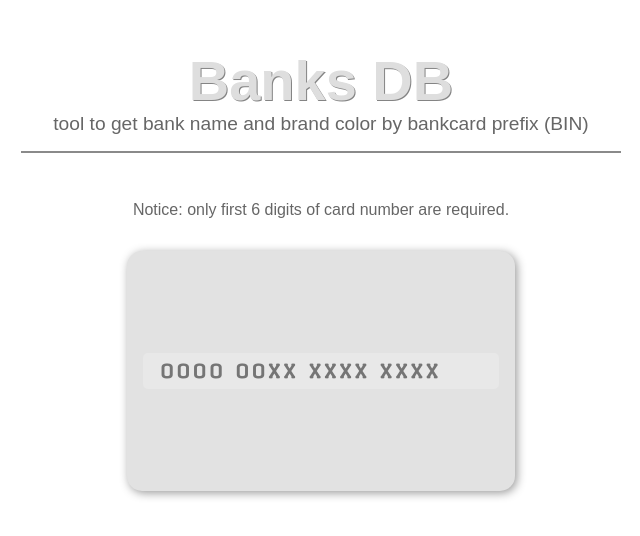
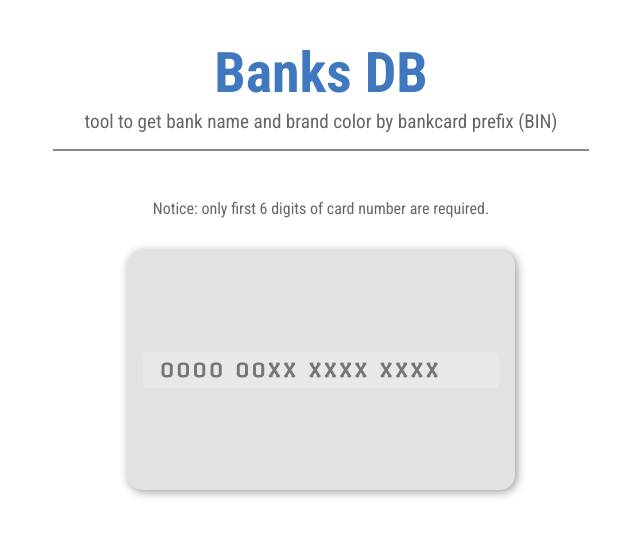
Before and after one commit to ramoona/banks-db-demo, a website with bundled scripts: page index.html in a window 1280 px wide. Shown: the whole page, without its empty margins (319-959 px from the left). Built offline with nearby package versions, Linux system fonts and the light colour scheme.

Commit message:
close #8

```diff
--- a/assets/bundle.js
+++ b/assets/bundle.js
@@ -806,7 +806,6 @@ window.onload = function () {
     const bankInfo = document.getElementById('card');
     const bankName = document.getElementById('bank-name');
     const cardType = document.getElementById('type');
-    const repoLink = document.querySelector('.repo-link');
     const hint = document.querySelector('.hint');
     const bankClass = 'is-' + bank.country + '-' + bank.name;
 
@@ -816,12 +815,10 @@ window.onload = function () {
       bankName.innerHTML = bank.engTitle;
       bankName.classList.add('visible');
       bankInfo.classList.add(bankClass);
-      repoLink.style.color = bank.color;
     } else {
       bankName.classList.remove('visible');
       bankInfo.setAttribute('class', 'card');
       bankName.innerHTML = '';
-      repoLink.removeAttribute('style');
 
       if (cardNumber.value.length >= 7) {
         bankName.innerHTML = 'Unknown bank';
--- a/assets/style.css
+++ b/assets/style.css
@@ -176,7 +176,7 @@ table {
 html {
   font-size: 16px;
   color: #666;
-  font-family: sans-serif;
+  font-family: 'Roboto Condensed', sans-serif;
 }
 
 .container {
@@ -197,30 +197,30 @@ html {
   text-align: center;
 }
 
-.repo-link {
-  text-shadow: 1px 1px 0 #666;
-  font-size: 3.5rem;
-  transition: .4s color, .4s opacity;
-  font-weight: bold;
-  opacity: .8;
-  display: block;
-  color: #D6D6D6;
-  cursor: pointer;
-  text-decoration: none;
-}
-
-.repo-link:hover {
-  opacity: 1;
+.heading__descr {
+  margin: 0;
 }
 
 .link {
-  color: #A7A7A7;
-  cursor: pointer;
-  transition: .3s color;
+  color: #4078C0;
+  text-decoration: none;
+  border-bottom: 2px solid transparent;
+  transition: .2s border-color;
+  line-height: 90%;
+  display: inline-block;
 }
 
 .link:hover {
-  color: #868585;
+  border-color: currentColor;
+  cursor: pointer;
+}
+
+.repo {
+  font-size: 3.5rem;
+  margin-bottom: .5rem;
+  font-weight: bold;
+  border-width: 4px;
+
 }
 
 .notice {
--- a/index.html
+++ b/index.html
@@ -4,14 +4,15 @@
     <title>Banks DB</title>
     <meta name="viewport" content="width=device-width, initial-scale=1">
     <link rel="stylesheet" href="assets/style.css">
+  <link href='https://fonts.googleapis.com/css?family=Roboto+Condensed:400,700' rel='stylesheet' type='text/css'>
 </head>
 <body>
 
 <div class="container">
 
   <h1 class="heading">
-    <a class="repo-link" href="https://github.com/ramoona/banks-db">Banks DB</a>
-    tool to get bank name and brand color by bankcard prefix (BIN)
+    <a class="repo link" href="https://github.com/ramoona/banks-db">Banks DB</a>
+    <p class="heading__descr">tool to get bank name and brand color by bankcard prefix (BIN)</p>
   </h1>
 
   <p class="notice">Notice: only first 6 digits of card number are required.</p>
--- a/package.json
+++ b/package.json
@@ -15,7 +15,7 @@
     "db"
   ],
   "dependencies": {
-    "banks-db": "^0.4.0"
+    "banks-db": "^0.5.0"
   },
   "devDependencies": {
     "autoprefixer": "^6.3.1",
--- a/src/index.js
+++ b/src/index.js
@@ -11,7 +11,6 @@ window.onload = function () {
     const bankInfo = document.getElementById('card');
     const bankName = document.getElementById('bank-name');
     const cardType = document.getElementById('type');
-    const repoLink = document.querySelector('.repo-link');
     const hint = document.querySelector('.hint');
     const bankClass = 'is-' + bank.country + '-' + bank.name;
 
@@ -21,12 +20,10 @@ window.onload = function () {
       bankName.innerHTML = bank.engTitle;
       bankName.classList.add('visible');
       bankInfo.classList.add(bankClass);
-      repoLink.style.color = bank.color;
     } else {
       bankName.classList.remove('visible');
       bankInfo.setAttribute('class', 'card');
       bankName.innerHTML = '';
-      repoLink.removeAttribute('style');
 
       if (cardNumber.value.length >= 7) {
         bankName.innerHTML = 'Unknown bank';
--- a/src/style.css
+++ b/src/style.css
@@ -6,7 +6,7 @@
 html {
   font-size: 16px;
   color: #666;
-  font-family: sans-serif;
+  font-family: 'Roboto Condensed', sans-serif;
 }
 
 .container {
@@ -25,30 +25,32 @@ html {
   font-weight: normal;
   font-size: 1.2rem;
   text-align: center;
-}
 
-.repo-link {
-  text-shadow: 1px 1px 0 #666;
-  font-size: 3.5rem;
-  transition: .4s color, .4s opacity;
-  font-weight: bold;
-  opacity: .8;
-  display: block;
-  color: #D6D6D6;
-  cursor: pointer;
-  text-decoration: none;
-  &:hover {
-    opacity: 1;
+  &__descr {
+    margin: 0;
   }
 }
 
 .link {
-  color: #A7A7A7;
-  cursor: pointer;
-  transition: .3s color;
+  color: #4078C0;
+  text-decoration: none;
+  border-bottom: 2px solid transparent;
+  transition: .2s border-color;
+  line-height: 90%;
+  display: inline-block;
+
   &:hover {
-    color: #868585;
+    border-color: currentColor;
+    cursor: pointer;
   }
+}
+
+.repo {
+  font-size: 3.5rem;
+  margin-bottom: .5rem;
+  font-weight: bold;
+  border-width: 4px;
+
 }
 
 .notice {
```
